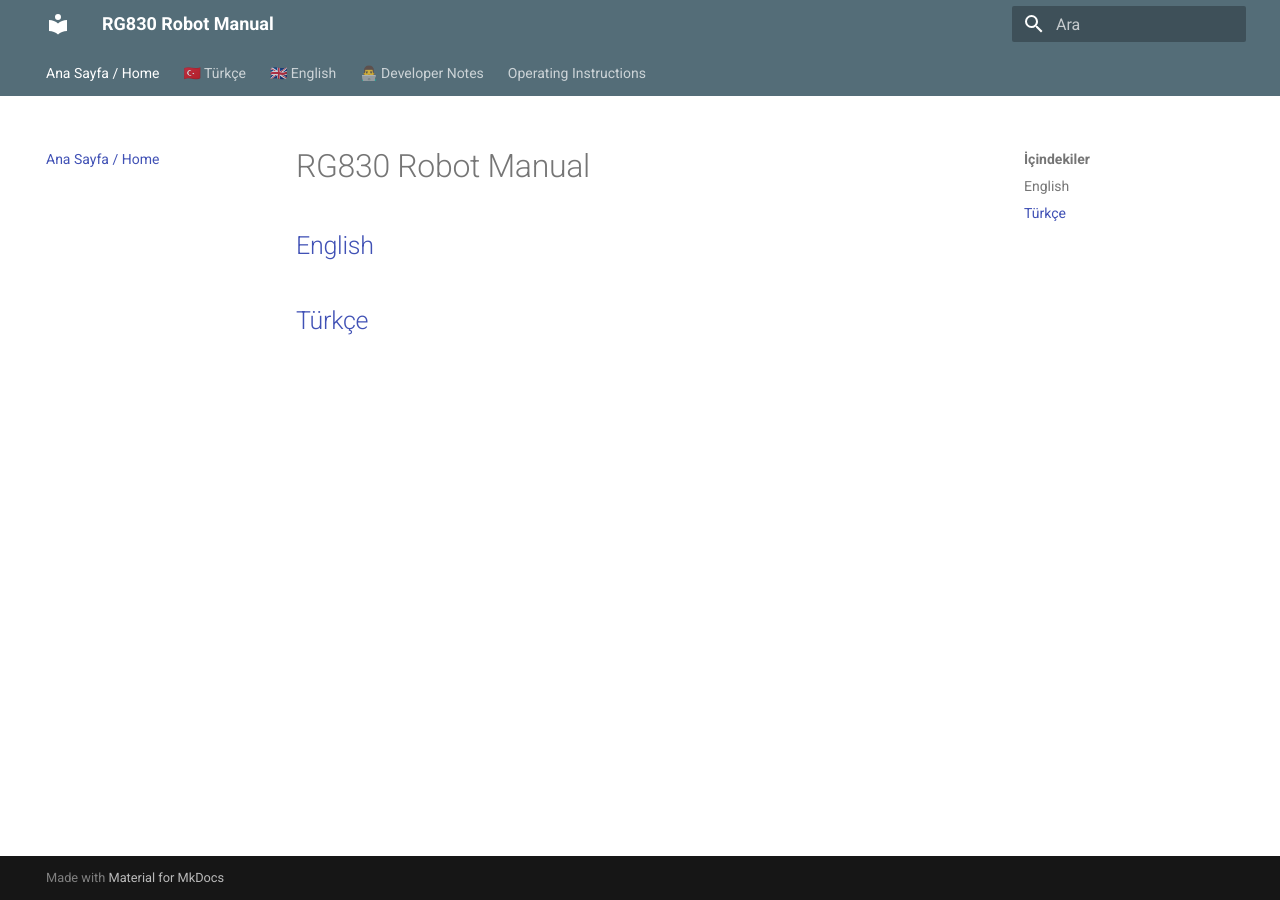
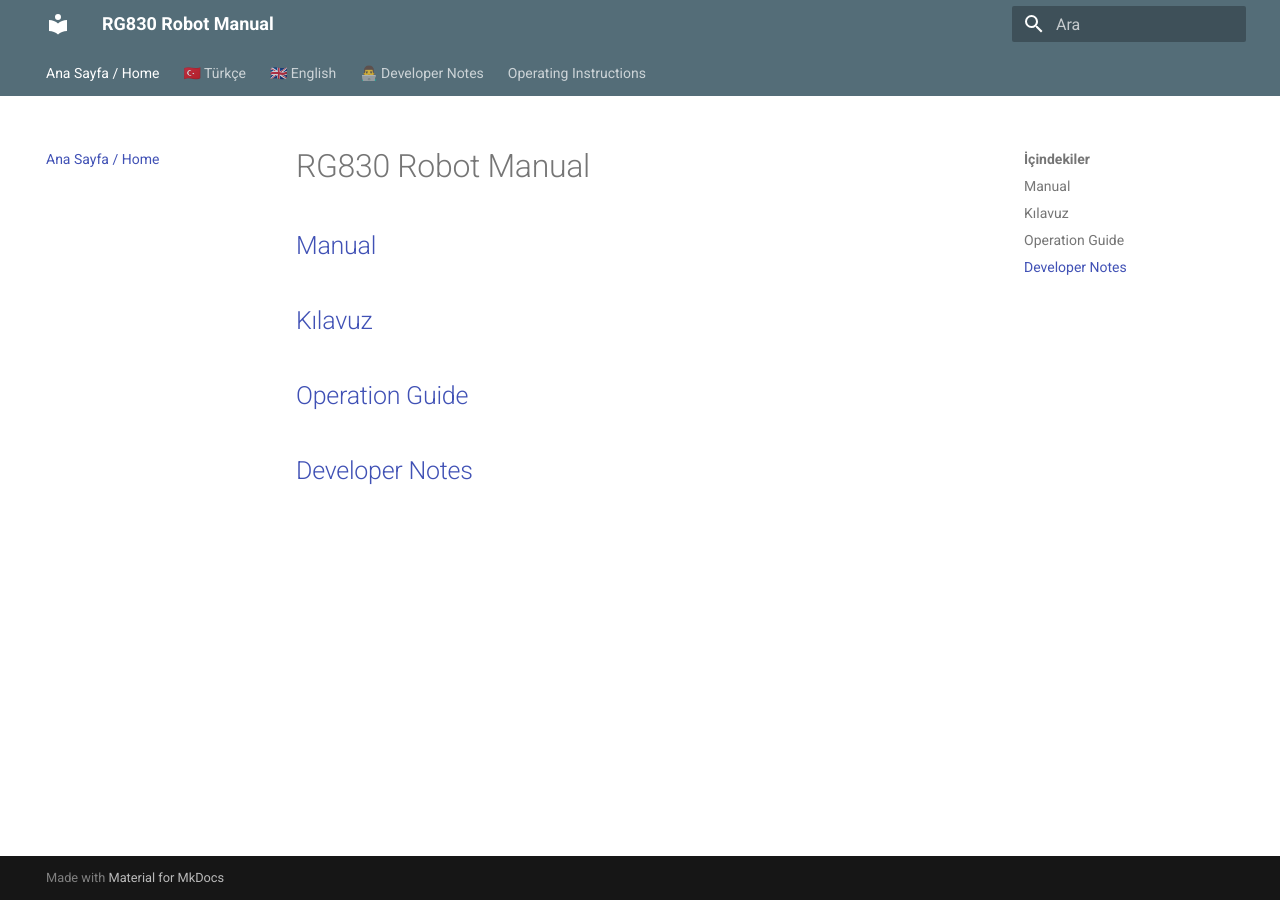
Before and after one commit to hm-info/rg830robot, an MkDocs documentation site: the page built from docs/index.md, in a window 1280 px wide. Built offline with MkDocs 1.6.1 and Material for MkDocs 9.7.7, drawn with Linux system fonts in a browser that asks for light colours.

Commit message:
klavuz güncelleme: İngilizce ve Türkçe kılavuz bağlantıları güncellendi

```diff
--- a/docs/index.md
+++ b/docs/index.md
@@ -1,5 +1,9 @@
 # RG830 Robot Manual
 
-## [English](english.md)
+## [Manual](english.md)
 
-## [Türkçe](turkish.md)
+## [Kılavuz](turkish.md)
+
+## [Operation Guide](operationGuide.md)
+
+## [Developer Notes](Developer.md)
--- a/mkdocs.yml
+++ b/mkdocs.yml
@@ -20,8 +20,8 @@ nav:
   - Ana Sayfa / Home: index.md
   - 🇹🇷 Türkçe: turkish.md
   - 🇬🇧 English: english.md
-  - 👨‍💻 Developer Notes: developer.md
-  - Operating Instructions: operating.md
+  - 👨‍💻 Developer Notes: Developer.md
+  - Operating Instructions: operationGuide.md
 
 use_directory_urls: false
 
```
